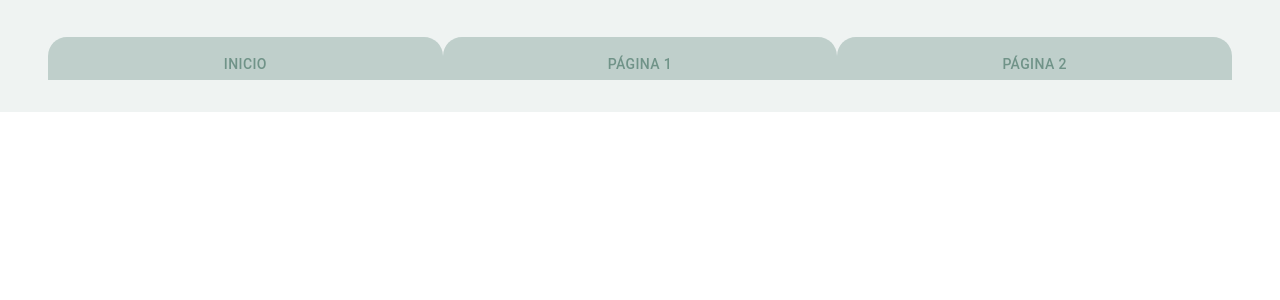
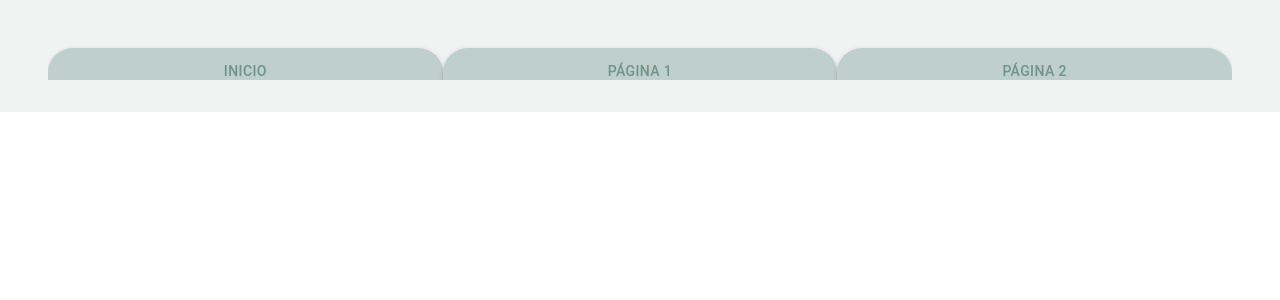
Before and after one commit to MiriamNM/menunextjs, a Next.js app: page / in a window 1280 px wide. Shown: the top 300 px of the page. Built offline with nearby package versions, Linux system fonts and the light colour scheme.

Commit message:
Finished the table

```diff
--- a/app/page.js
+++ b/app/page.js
@@ -1,5 +1,5 @@
 "use client";
-import React, { useState } from "react";
+import React, { useEffect, useState } from "react";
 import { Box } from "@mui/material";
 import Navbar from "@/components/Navbar";
 import Page1 from "@/components/page1";
@@ -8,14 +8,18 @@ import DataTable from "@/components/DataTable";
 export default function Home() {
   const [currentValue, setCurrentValue] = useState("");
 
+  // useEffect(() => {
+  //   setCurrentValue("home");
+  // }, [])
+
   return (
     <Box sx={{ backgroundColor: "#EEF2F1" }}>
-      <Box sx={{ background: "#EFF3F2", padding: 4, border: "none",  }}>
+      <Box sx={{ background: "#EFF3F2", padding: 4, border: "none" }}>
         <Navbar setCurrentValue={setCurrentValue} currentValue={currentValue} />
         <Box>
-          {currentValue === "home" && <DataTable />}
-          {currentValue === "page1" && <Page1 />}
-          {currentValue === "page2" && <p className="bg-white">Hola PAGE2</p>}
+          {currentValue === "home" && <DataTable currentValue={currentValue} />}
+          {currentValue === "page1" && <DataTable currentValue={currentValue} />}
+          {currentValue === "page2" && <DataTable currentValue={currentValue} />}
         </Box>
       </Box>
     </Box>
--- a/components/DataTable.js
+++ b/components/DataTable.js
@@ -13,7 +13,7 @@ import {
 import AddCircleIcon from "@mui/icons-material/AddCircle";
 import DetailModal from "./DetailsModal";
 
-const DataTable = () => {
+const DataTable = ({ currentValue }) => {
   const [isModalOpen, setIsModalOpen] = useState(false);
 
   const handleOpenModal = () => {
@@ -56,6 +56,7 @@ const DataTable = () => {
         </Table>
       </TableContainer>
       <DetailModal isOpen={isModalOpen} handleClose={handleCloseModal} />
+      <p>{currentValue}</p>
     </Box>
   );
 };
--- a/components/Navbar.js
+++ b/components/Navbar.js
@@ -23,28 +23,29 @@ const Navbar = ({ currentValue, setCurrentValue }) => {
 
   const onChangedBorderRadius = ({ index }) => {
     currentValue === "" && "15px 15px 0px 0px";
+
     if (currentValue === "home") {
       if (index === 2) {
-        return "0px 19px 0px 19px";
+        return "0px 25px 0px 25px";
       }
     }
 
     if (currentValue === "page1") {
       if (index === 1) {
-        return "25px 0px 19px 0px";
+        return "25px 0px 25px 0px";
       }
       if (index === 3) {
-        return "0px 19px 0px 19px";
+        return "0px 25px 0px 25px";
       }
     }
 
     if (currentValue === "page2") {
       if (index === 2) {
-        return "19px 0px 19px 0px";
+        return "25px 0px 25px 0px";
       }
     }
 
-    return "19px 19px 0px 0px";
+    return "25px 25px 0px 0px";
   };
 
   return (
@@ -54,37 +55,55 @@ const Navbar = ({ currentValue, setCurrentValue }) => {
         paddingRight: 2,
         width: "100%",
         height: "100%",
+        display: "flex",
       }}
       variant="fullWidth"
     >
+      <Box
+        sx={{
+          overflow: "hidden",
+          width: "100%",
+          height: "100%",
+          backgroundColor: "#fff !important",
+          zIndex: 1,
+          position: "absolute",
+          top: "40px",
+          // boxShadow: 1,
+        }}
+      ></Box>
       {tableArr.map(({ label, state, index }) => (
           <Tab
             key={index}
             label={label}
             onClick={() => setCurrentValue(state)}
-          sx={{
+            checked={currentValue.length > 0}
+            sx={[
+              {
                 width: "100%",
                 height: "100%",
-            paddingBottom: "5px",
                 backgroundColor: "#BFCFCB !important",
                 color: "#709388 !important",
                 borderRadius: onChangedBorderRadius({ index }),
                 justifyContent: "center",
                 alignItems: "center",
                 overflow: "hidden",
-            zIndex: 2,
-            // position: "absolute",
-            top: "0.3rem",
+                zIndex: 3,
+                top: "1rem",
+                opacity: 1,
+                boxShadow: 2,
+              },
+              currentValue.length > 0 && {
                 "&:focus": {
                   backgroundColor: "#fff !important",
                   color: "#000 !important",
-              top: "0",
+                  zIndex: 2,
+                  top: "0rem",
+                  height: "70px",
                   overflow: "hidden",
-              zIndex: 1,
-              marginX: -1,
-              // position: "relative",
+                  opacity: 1,
+                }
               },
-          }}
+            ]}
           />
       ))}
     </Tabs>
```
Lines whose indentation alone changed are shown as unchanged.
